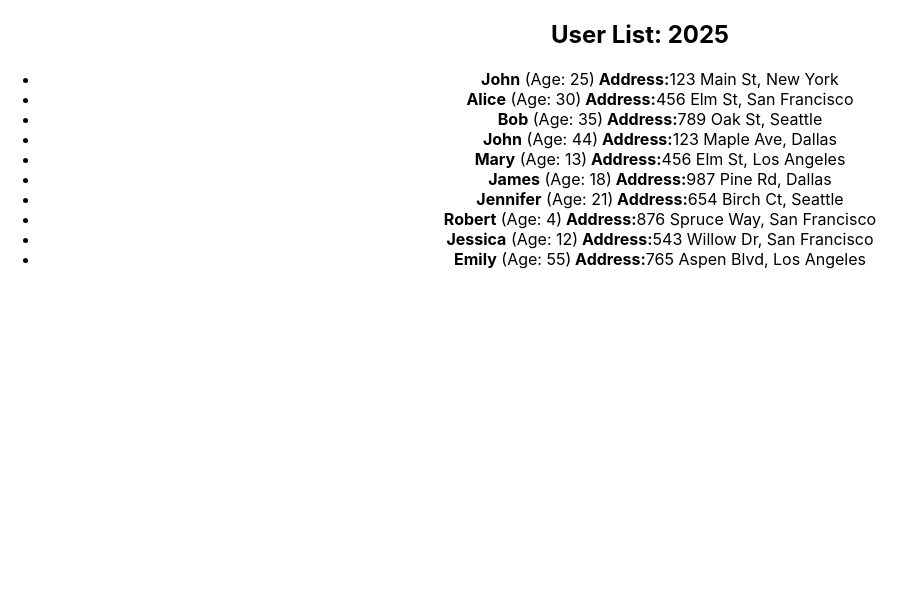
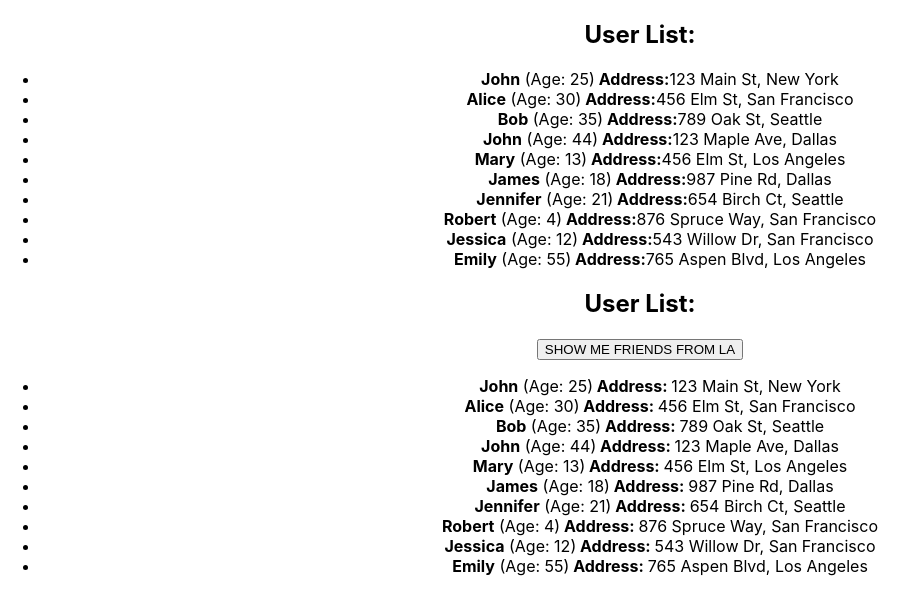
Before and after one commit to Kozirskiy/HomeWork, a React (Create React App) app: page / in a window 1280 px wide. Shown: the top 614 px of the page, without its empty margins (0-918 px from the left). Built offline with nearby package versions, Linux system fonts and the light colour scheme.

Commit message:
commit_with_changin_without_working_button

```diff
--- a/src/App.tsx
+++ b/src/App.tsx
@@ -8,7 +8,7 @@
   return (
     <div className="App">
       <HW1 />
-      {/*<HW2 />*/}
+      <HW2 />
       {/*<HW3 />*/}
       {/*<HW4 />*/}
     </div>
--- a/src/HW/1/UserList.tsx
+++ b/src/HW/1/UserList.tsx
@@ -17,7 +17,7 @@
 export const UserList: React.FC<UserListPropsType> = ({users}) => {
     return (
         <div id={'hw01-users'}>
-            <h2>User List: 2025</h2>
+            <h2>User List:</h2>
 
             <ul>
                 {users.map((user) => ( // ВСЕ ТОВАРЫ В СТРАНУ ПРИЕЗЖАЮТ В КОНТЕЙНЕРАХ, А В РЕАКТЕ...
--- a/src/HW/2/CurrentUser.tsx
+++ b/src/HW/2/CurrentUser.tsx
@@ -1,7 +1,7 @@
 import { UserType } from './HW2';
 
 type CurrentUserPropsType = {
-  user: any // пропиши типизацию
+  user: UserType // пропиши типизацию
 };
 
 export const CurrentUser = (props: CurrentUserPropsType) => {
--- a/src/HW/2/HW2.tsx
+++ b/src/HW/2/HW2.tsx
@@ -10,11 +10,11 @@
   id: number;
   name: string;
   age: number;
-  address: any; // пропиши типизацию
+  address: AddressType; // ++++++++++ пропиши типизацию
 };
 
 export type UsersObjectType = {
-  myFriends: any; // пропиши типизацию
+  myFriends: UserType[]; //  ++++++пропиши типизацию
 };
 
 export const HW2 = () => {
@@ -47,7 +47,8 @@
   let [currentUsers, setCurrentUsers] = useState<UsersObjectType>(users);
 
   const filterUsers = () => {
-    const filteredUsers = 'НУЖНО ПРОФИЛЬТРОВАТЬ ДРУЗЕЙ. ОСТАВЛЯЕМ ТОЛЬКО ТЕХ, КОТОРЫЕ ЖИВУТ В ГОРОДЕ LOS ANGELES';
+    const filteredUsers = currentUsers.myFriends.filter((user)=> user.address.city === 'Los Angeles'
+    );
     setCurrentUsers({ myFriends: filteredUsers });
   };
 
--- a/src/HW/2/UserList2.tsx
+++ b/src/HW/2/UserList2.tsx
@@ -1,9 +1,9 @@
 import {CurrentUser} from './CurrentUser';
-import {UsersObjectType} from './HW2';
+import {UsersObjectType, UserType} from './HW2';
 
 type UserList2PropsType = {
-	users: any // пропиши типизацию
-	filterUsers: any // пропиши типизацию
+	users: UsersObjectType // ++++++++ пропиши типизацию
+	filterUsers: () => void // +++++++++ пропиши типизацию
 };
 
 export const UserList2 = (props: UserList2PropsType) => {
@@ -11,13 +11,13 @@
 		<div id={'hw02-users'}>
 			<h2>User List:</h2>
 
-			{/*<button id={'hw02-filter-button'} onClick={() => props.filterUsers}>SHOW ME FRIENDS FROM LA</button>*/}
+			<button id={'hw02-filter-button'} onClick={() => props.filterUsers}>SHOW ME FRIENDS FROM LA</button>
 
-			{/*<ul>*/}
-			{/*  {props.users.myFriends.map((user) => (*/}
-			{/*    <ВЫЗЫВАЕМ КОМПОНЕНТУ CurrentUser />*/}
-			{/*  ))}*/}
-			{/*</ul>*/}
+			<ul>
+				{props.users.myFriends.map((user: UserType) => (
+					<CurrentUser key={user.id} user={user} />
+				))}
+			</ul>
 		</div>
 	);
 };
```
